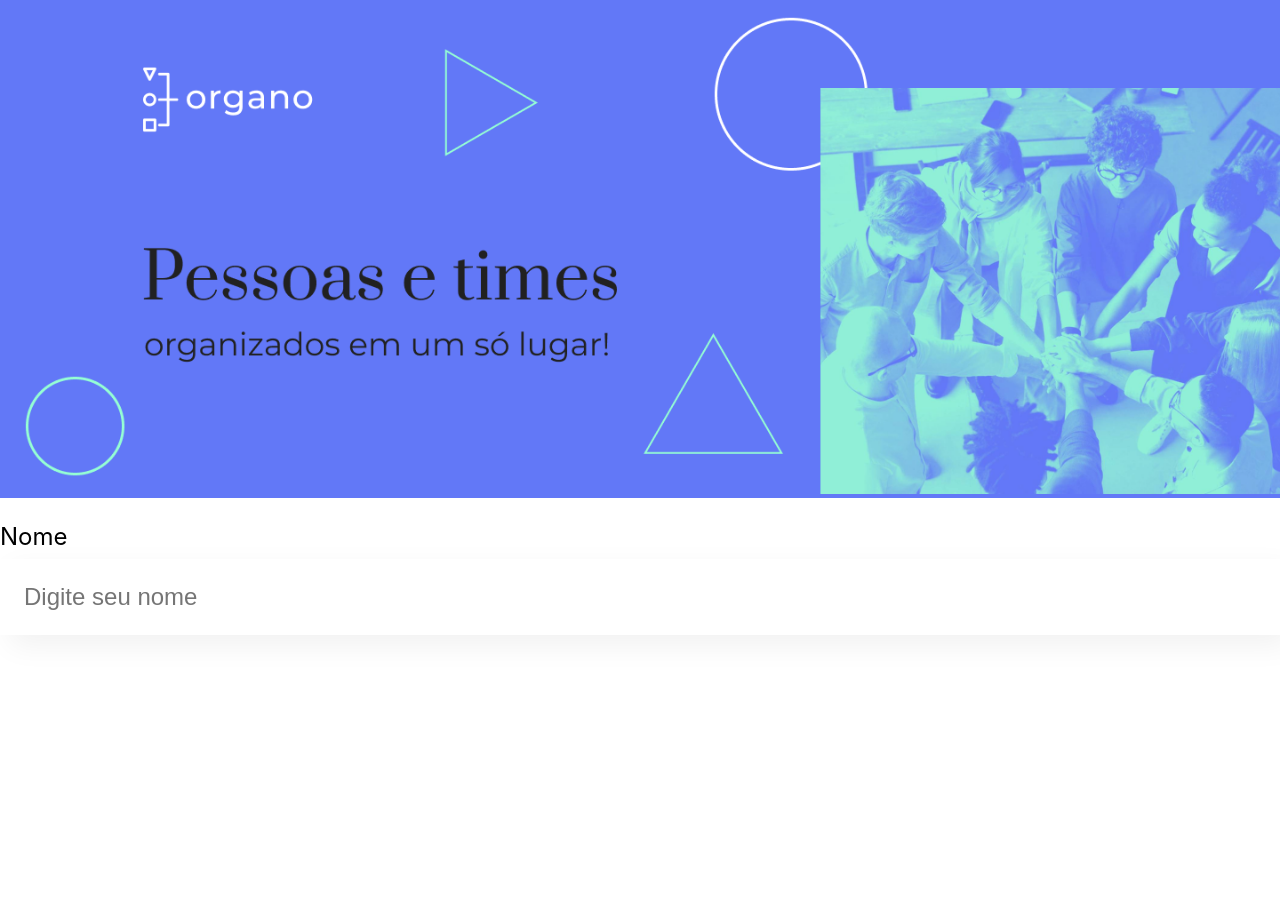
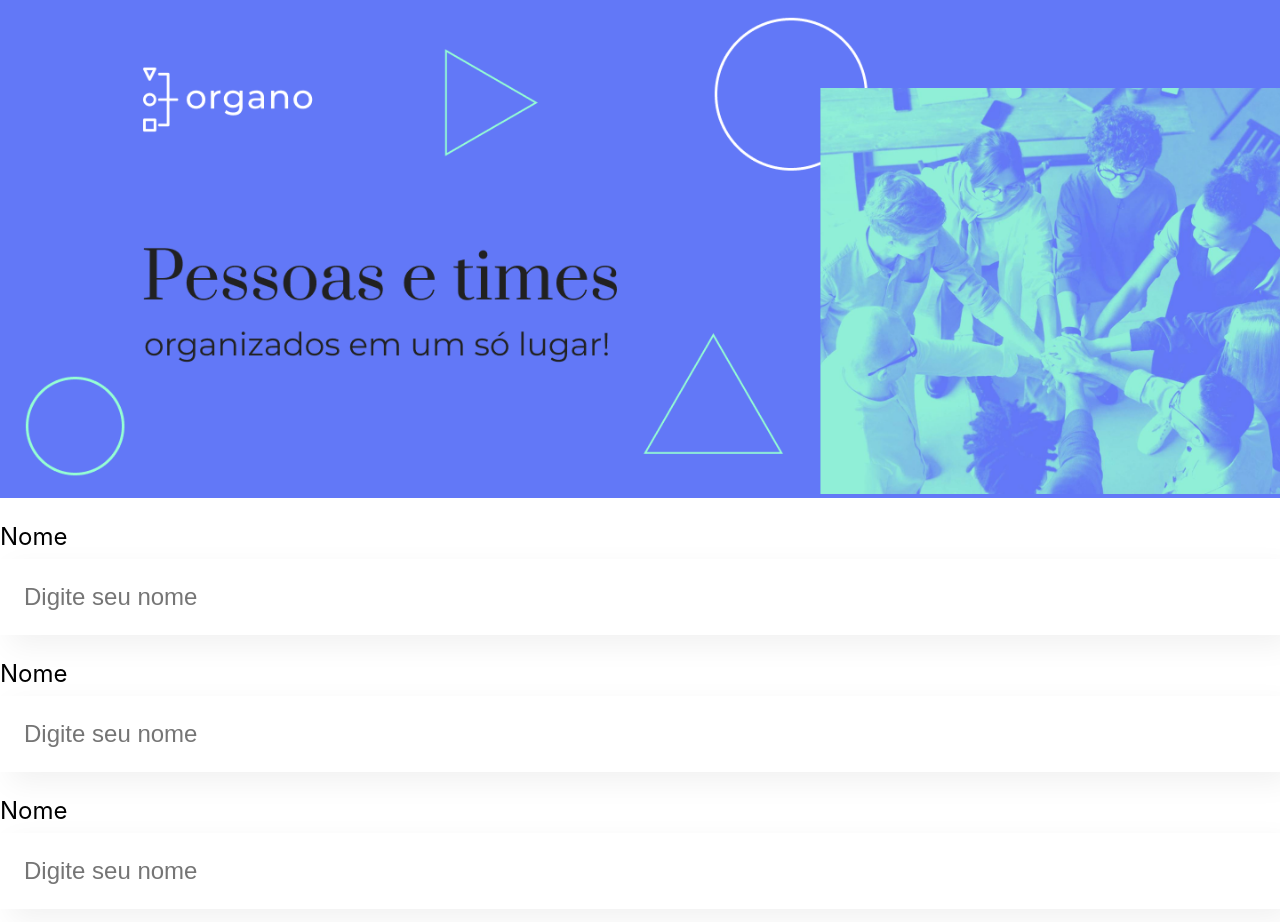
Before and after one commit to Kauasegabinazzi/react-developing-javascript, a React (Create React App) app: page / in a window 1280 px wide. Shown: the top 922 px of the page. Before the commit the page ends 800 px from the top, so only its background shows below. Built offline with nearby package versions, Linux system fonts and the light colour scheme.

Commit message:
testando o commit

```diff
--- a/src/App.js
+++ b/src/App.js
@@ -5,8 +5,11 @@ function App() {
   return (
     <div className="App">
       <Banner />
-      <CampText />
+      <CampText label="Nome" />
+      <CampText label="Cargo" />
+      <CampText label="Imagem" />
     </div>
+
   );
 }
 
```
